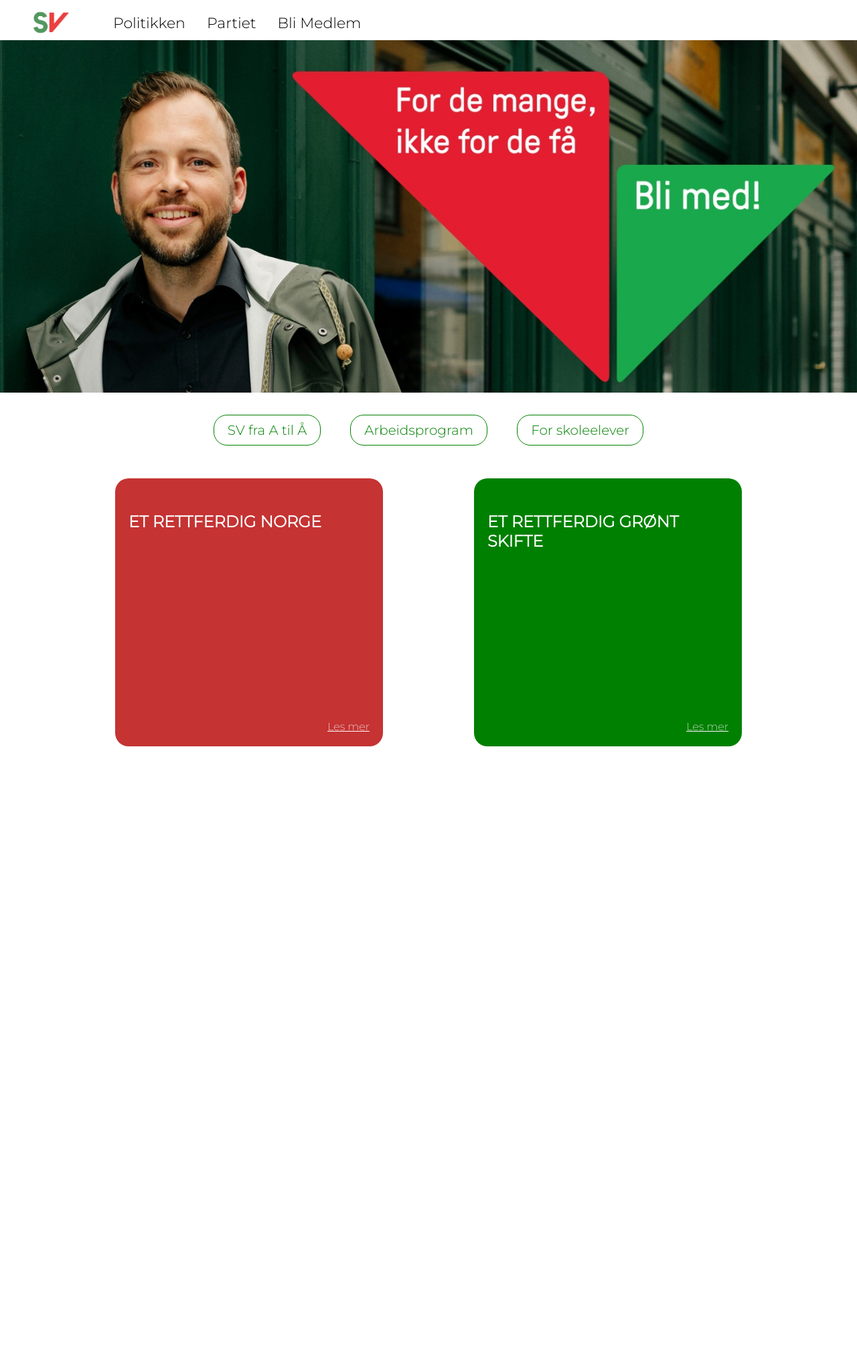
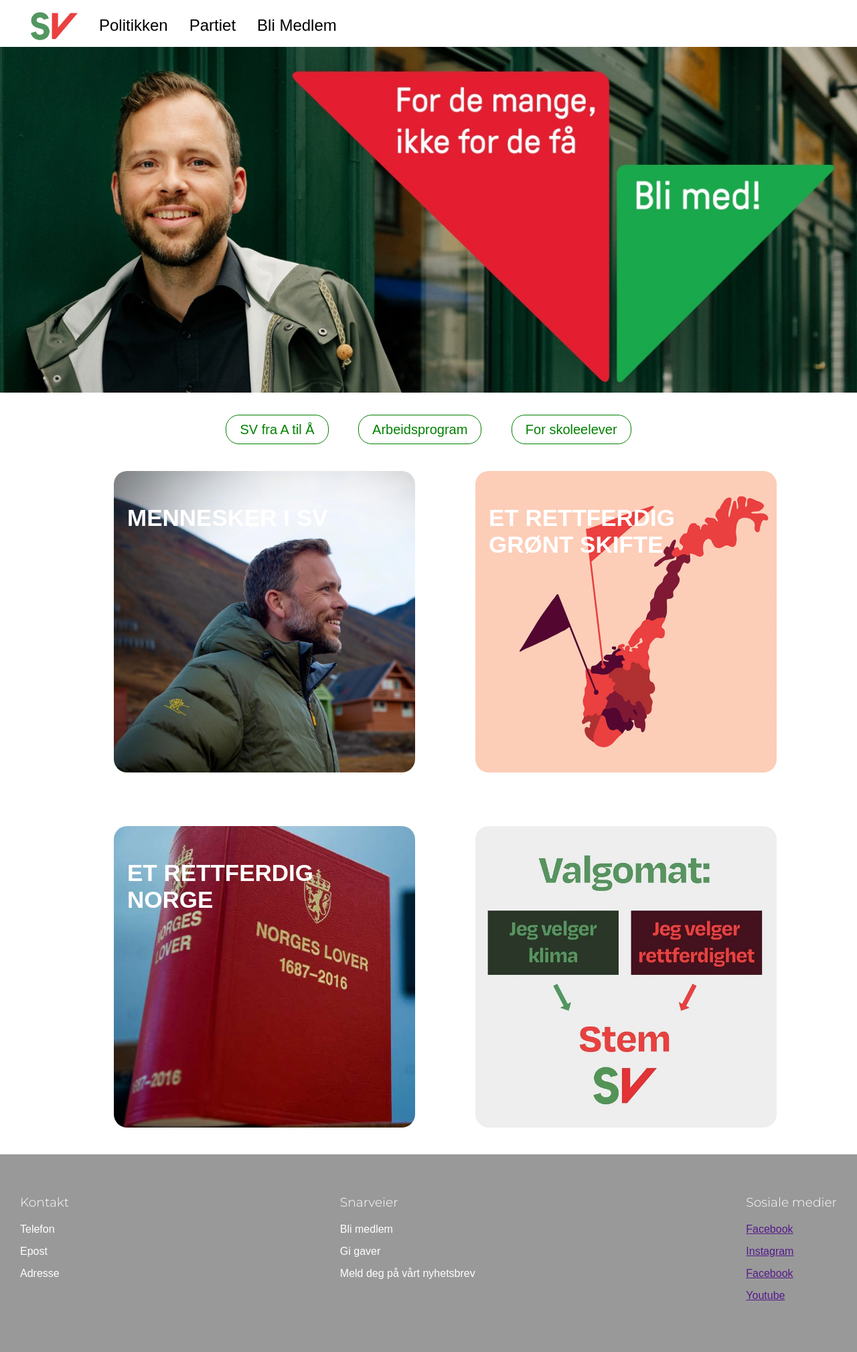
Before and after one commit to marteabra/sites, a plain HTML site: page index.html in a window 1280 px wide. Shown: the whole page at 67% size. Before the commit the page ends 1124 px from the top, so only its background shows below. Drawn offline with Linux system fonts and the light colour scheme; a web font is replaced by a local one.

Commit message:
15.09.21 small ajustments and cleaning

```diff
--- a/css/fonts.css
+++ b/css/fonts.css
@@ -1,25 +1,49 @@
 @import url("https://fonts.googleapis.com/css2?family=Montserrat:ital,wght@0,100;0,200;0,300;1,200&display=swap");
 @import url("https://fonts.googleapis.com/css2?family=Bebas+Neue&display=swap");
+@import url("https://use.typekit.net/hpj4dgp.css");
 
 body {
+	font-family: degular-text, sans-serif;
+}
+
+.nav a {
+	font-weight: 300;
+	font-size: 24px;
+}
+
+.stor-knapp a {
+	font-weight: 200;
+	font-size: 20px;
+}
+
+p {
 	font-family: "montserrat", sans-serif;
 	font-weight: 200;
 }
 
-.top-nav a {
-	font-weight: 300;
-	font-size: 22px;
+h1 {
+	text-align: center;
+	font-size: 40px;
 }
 
-.stor-knapp a {
-	font-weight: 300;
-	font-size: 30px;
+h1 h2 {
+	font-family: degular-text, sans-serif;
+	font-weight: 700;
+	font-style: normal;
 }
 
-h1 h2 h3 {
-	font-family: "Bebas Neue", cursive;
+h3 {
+	font-family: "montserrat", sans-serif;
+	font-weight: 300;
 }
 
 .block h2 {
-	font-weight: bold;
+	font-family: degular-text, sans-serif;
+	font-weight: 700;
+	font-style: bold;
+	font-size: 35px;
 }
+
+footer p {
+	font-family: degular-text, sans-serif;
+}
--- a/css/style.css
+++ b/css/style.css
@@ -2,32 +2,41 @@
 	--body-font-size: 30px;
 }
 
-.logo {
-	float: left;
-	padding-left: 50px;
-	padding-right: 50px;
-	height: 60px;
+header {
+	background-color: white;
+	position: fixed;
+	z-index: 1;
+	height: 70px;
 }
 
-.top-nav {
-	background: white;
-	overflow: hidden;
-	position: static;
-	margin: 0;
-	height: 60px;
-	padding-top: 7px;
+.nav {
+	padding-top: 10px;
+	padding-left: 30px;
 }
 
-.top-nav a {
+.nav a {
 	float: left;
 	color: black;
 	text-align: center;
 	padding: 14px 16px;
 	text-decoration: none;
+	transition: transform 0.2s;
 }
 
-.top-nav a:hover {
+.nav a:hover {
 	color: green;
+	transform: scale(1.08);
+}
+
+.logo {
+	height: 70px;
+	margin-bottom: 20px;
+	margin-top: -20px;
+	transition: transform 0.2s;
+}
+
+.logo:hover {
+	transform: scale(1.08);
 }
 
 header {
@@ -60,53 +69,79 @@ header {
 	background-color: green;
 	color: white;
 }
-p {
-	margin: 20px;
-}
 
 .blocks {
-	display: flex;
+	display: grid;
 	justify-content: center;
+	max-width: 940px;
+	margin: auto;
+	justify-content: space-between;
+	flex-flow: row wrap;
+	grid-template-columns: 400px 400px;
+	gap: 80px;
 }
 
 .block {
 	position: relative;
-	width: 400px;
-	height: 400px;
+	width: 450px;
+	height: 450px;
 	display: inline-block;
 	text-decoration: none;
 	color: white;
 	border-radius: 20px;
-	margin: 10px 68px 10px 68px;
-	padding: 20px 20px 20px 20px;
+	padding: 20px;
+	transition: transform 0.2s;
+	background-size: cover;
 }
 
-.nr-1 {
-	background-color: rgb(197, 51, 51);
+.block:hover {
+	transform: scale(1.08);
 }
 
-.nr-1:hover {
-	background-color: rgba(197, 51, 51, 0.8);
+.block .nr-1 {
+	background-image: url(/assets/audun.jpg);
+	background: -webkit-linear-gradient() 90deg, rgba(0, 0, 0, 1) 0%,
+		rgba(255, 255, 255, 0) 40%, rgba(255, 255, 255, 0) 100%;
 }
 
 .nr-2 {
-	background-color: green;
+	background-position-x: -50px;
 }
 
-.nr-2:hover {
-	background-color: rgba(0, 128, 0, 0.8);
-}
-
-.blocks p {
-	text-decoration: underline;
-}
-
-.read-more {
-	position: absolute;
-	bottom: 0;
-	right: 0;
+.nr-4 {
+	background-position-x: -5px;
 }
 
 .block h2 {
 	margin-top: 30px;
 }
+
+footer {
+	display: flex;
+	justify-content: space-between;
+	width: 100vw;
+	background-color: rgba(0, 0, 0, 0.4);
+	margin-top: 40px;
+}
+
+footer div {
+	margin: 60px 30px 60px 30px;
+	color: white;
+}
+
+footer a {
+	display: flex;
+	flex-direction: row;
+}
+
+footer h3 {
+	margin-bottom: 20px;
+}
+
+footer p {
+	margin-bottom: 15px;
+}
+
+footer a {
+	margin-bottom: 15px;
+}
--- /dev/null
+++ b/css/style2.css
@@ -0,0 +1,29 @@
+.about {
+	display: flex;
+	margin: 80px 80px 0 80px;
+	justify-content: space-between;
+}
+
+.audun {
+	width: 533px;
+	object-fit: contain;
+	border-radius: 20px;
+}
+
+.people-img {
+	border-radius: 20px;
+	margin-right: 40px;
+}
+
+main {
+	margin-top: 100px;
+	margin-left: 20px;
+}
+
+h2 {
+	margin-bottom: 10px;
+}
+
+h3 {
+	margin-bottom: 15px;
+}
--- a/index.html
+++ b/index.html
@@ -9,22 +9,22 @@
 		<link rel="stylesheet" href="css/reset.css" />
 		<link rel="preconnect" href="https://fonts.googleapis.com" />
 		<link rel="preconnect" href="https://fonts.gstatic.com" crossorigin />
-		<!--<link
-			href="https://fonts.googleapis.com/css2?family=Montserrat:ital,wght@0,200;0,300;1,100;1,200&display=swap"
-			rel="stylesheet"
-		/> -->
+		<link rel="stylesheet" href="https://use.typekit.net/hpj4dgp.css" />
 	</head>
 
 	<body>
 		<header>
-			<img
-				src="assets/500_sv-logo.png"
-				alt="logo"
-				height="50px"
-				class="logo top-nav"
-			/>
-
-			<div class="top-nav">
+			<div class="nav">
+				<div>
+					<a href="/" aria-label="hjem">
+						<img
+							src="assets/500_sv-logo.png"
+							alt="logo"
+							height="50px"
+							class="logo"
+						/>
+					</a>
+				</div>
 				<a href="politikken">Politikken</a>
 				<a href="partiet">Partiet</a>
 				<a href="blimedlem">Bli Medlem</a>
@@ -46,15 +46,62 @@
 		</div>
 
 		<div class="blocks">
-			<a href="" class="block nr-1">
-				<h2>ET RETTFERDIG NORGE</h2>
-				<p class="read-more">Les mer</p>
+			<a
+				href="mennesker.html"
+				class="block nr-1"
+				style="background-image: url(assets/audun.jpg)"
+				aria-label="les mer om menneskene i SV"
+			>
+				<h2>MENNESKER I SV</h2>
 			</a>
 
-			<a href="" class="block nr-2">
+			<a
+				href=""
+				class="block nr-2"
+				style="background-image: url(assets/norgeskart.png)"
+				aria-label="les mer om SV´s miljømål"
+			>
 				<h2>ET RETTFERDIG GRØNT SKIFTE</h2>
-				<p class="read-more">Les mer</p>
+			</a>
+
+			<a
+				href=""
+				class="block nr-3"
+				style="background-image: url(assets/lover.jpg)"
+				aria-label="les mer om SV´s lovendringer"
+			>
+				<h2>ET RETTFERDIG NORGE</h2>
+			</a>
+
+			<a
+				href=""
+				class="block nr-4"
+				style="background-image: url(assets/valgomat.png)"
+				aria-label="ta årets valgomat"
+			>
 			</a>
 		</div>
 	</body>
+
+	<footer>
+		<div>
+			<h3>Kontakt</h3>
+			<p>Telefon</p>
+			<p>Epost</p>
+			<p>Adresse</p>
+		</div>
+		<div>
+			<h3>Snarveier</h3>
+			<p>Bli medlem</p>
+			<p>Gi gaver</p>
+			<p>Meld deg på vårt nyhetsbrev</p>
+		</div>
+		<div>
+			<h3>Sosiale medier</h3>
+			<a href="">Facebook</a>
+			<a href="">Instagram</a>
+			<a href="">Facebook</a>
+			<a href="">Youtube</a>
+		</div>
+	</footer>
 </html>
```
Also changed, not shown: mennesker.html (added, +135 -0 lines), assets/Marian-Hussein.jpg (added), assets/audun.jpg (added), assets/lover.jpg (added), assets/norgeskart.png (added), assets/person-i-sv.jpg (added), assets/valgomat.png (added), 2 other files.
